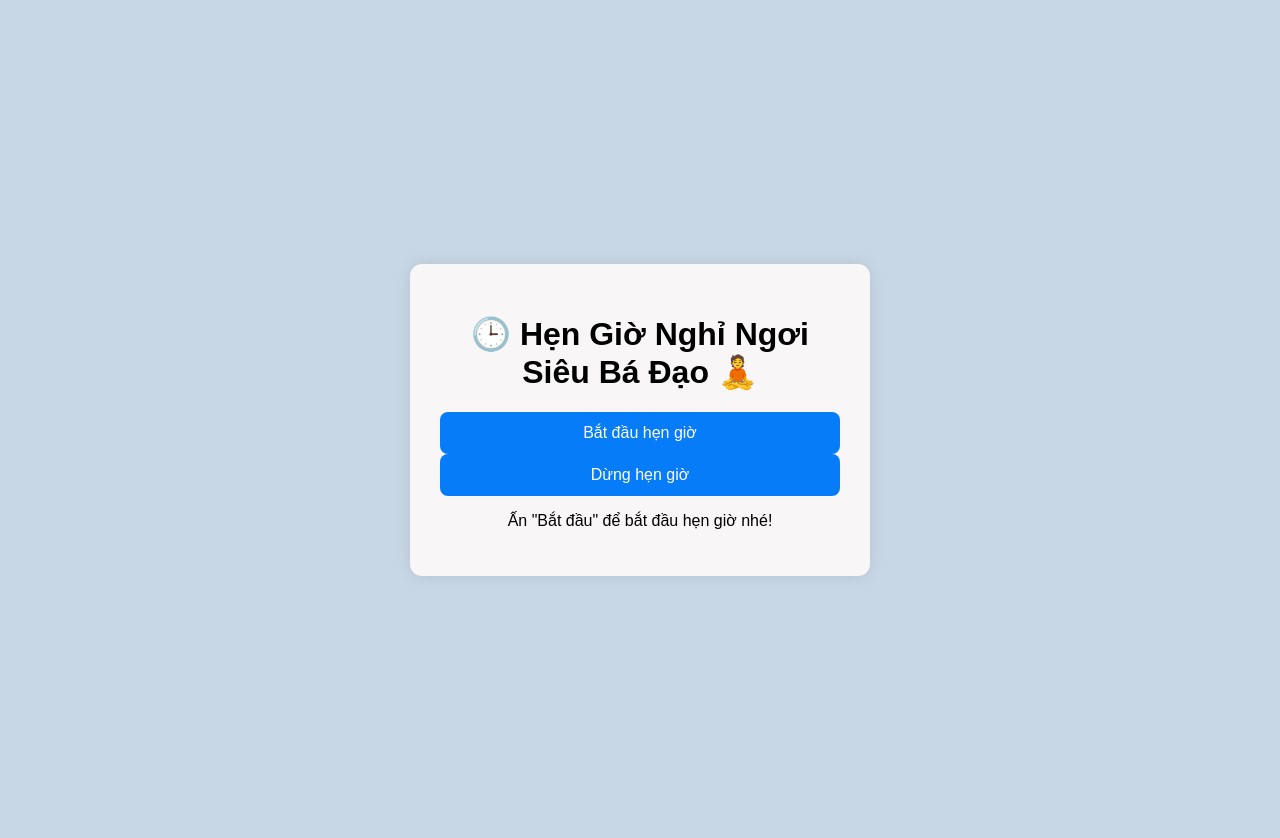
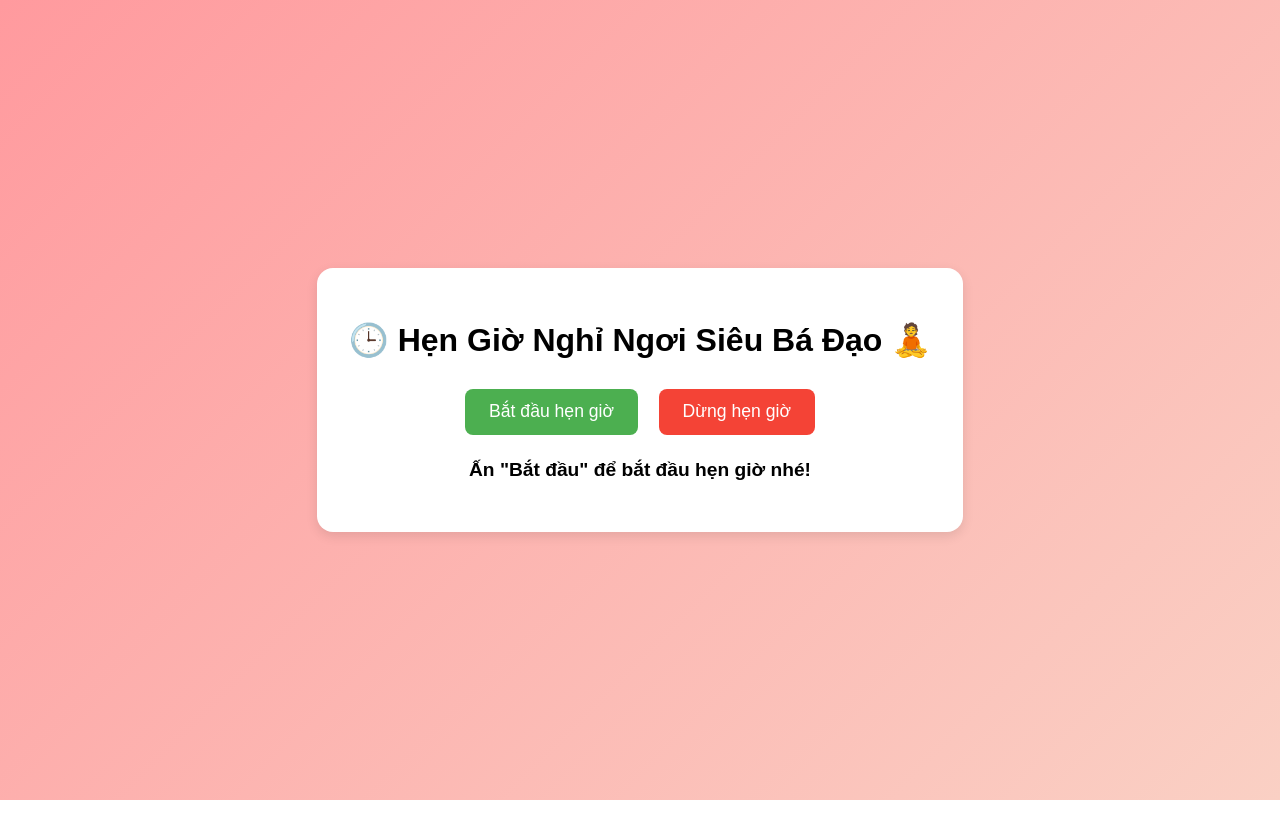
Before and after one commit to tranlong232/web-checkinn, a plain HTML site: page index.html in a window 1280 px wide. After the commit the page ends 800 px from the top, so only its background shows below. Drawn offline with Linux system fonts and the light colour scheme.

Commit message:
Update style.css

```diff
--- a/style.css
+++ b/style.css
@@ -1,72 +1,47 @@
 body {
   font-family: Arial, sans-serif;
-  background: #c8d7e6;
+  text-align: center;
+  background: linear-gradient(135deg, #ff9a9e, #fad0c4);
+  height: 100vh;
+  display: flex;
+  align-items: center;
+  justify-content: center;
   margin: 0;
-  padding: 20px;
-  display: flex;
-  justify-content: center;
-  align-items: center;
-  min-height: 100vh;
 }
 
 .container {
-  background: rgb(248, 246, 246);
-  padding: 30px;
-  border-radius: 12px;
-  box-shadow: 0 0 15px rgba(0,0,0,0.1);
-  max-width: 400px;
-  width: 100%;
-  text-align: center;
-}
-
-h2 {
-  margin-bottom: 20px;
-}
-
-.emoji {
-  font-size: 32px;
-  margin: 8px;
-  cursor: pointer;
-  transition: transform 0.2s;
-}
-
-.emoji:hover {
-  transform: scale(1.3);
-}
-
-.selected {
-  border: 2px solid #eeeff0;
-  border-radius: 50%;
-  background: #fffffe;
-  padding: 6px;
-}
-
-input, textarea {
-  width: 100%;
-  margin: 10px 0;
-  padding: 10px;
-  font-size: 15px;
-  border: 1px solid #ccc;
-  border-radius: 8px;
-  box-sizing: border-box;
+  background: white;
+  padding: 2rem;
+  border-radius: 1rem;
+  box-shadow: 0 4px 12px rgba(0,0,0,0.1);
 }
 
 button {
-  width: 100%;
-  padding: 12px;
-  font-size: 16px;
-  background-color: #077cf9;
-  color: white;
+  margin: 0.5rem;
+  padding: 0.8rem 1.5rem;
+  font-size: 1.1rem;
   border: none;
   border-radius: 8px;
   cursor: pointer;
+  transition: background 0.3s;
+}
+
+#start {
+  background-color: #4CAF50;
+  color: white;
+}
+
+#stop {
+  background-color: #f44336;
+  color: white;
 }
 
 button:hover {
-  background-color: #0056b3;
+  opacity: 0.9;
 }
 
-#status {
-  margin-top: 15px;
+#message {
+  margin-top: 1rem;
+  font-size: 1.2rem;
   font-weight: bold;
 }
```
